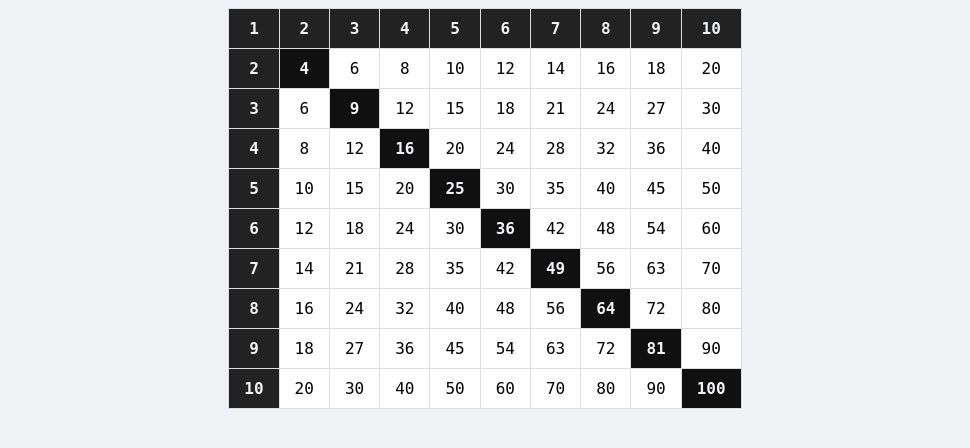
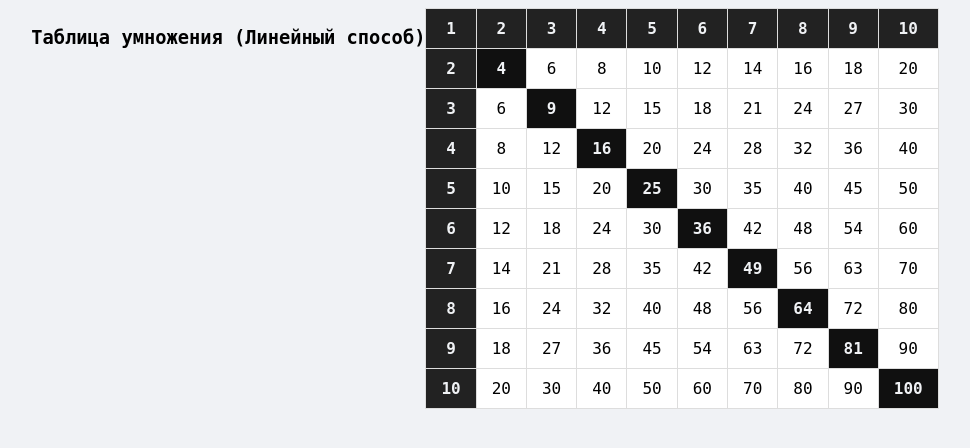
Before and after one commit to groknut/php-scripts, a PHP site: page / in a window 1280 px wide. Shown: the top 448 px of the page, without its empty margins (155-1125 px from the left). Run offline with PHP 8.4, Linux system fonts and the light colour scheme.

Commit message:
end commit in linear

```diff
--- a/multi-table-linear/index.php
+++ b/multi-table-linear/index.php
@@ -5,7 +5,7 @@
     <link rel="stylesheet" href="./assets/style.css">
 </head>
 <body>
-
+<h3>Таблица умножения (Линейный способ)</h3>
 <table>
     <?php
     $size = 10;
```
Also changed, not shown: multi-table-linear/readme.md.
